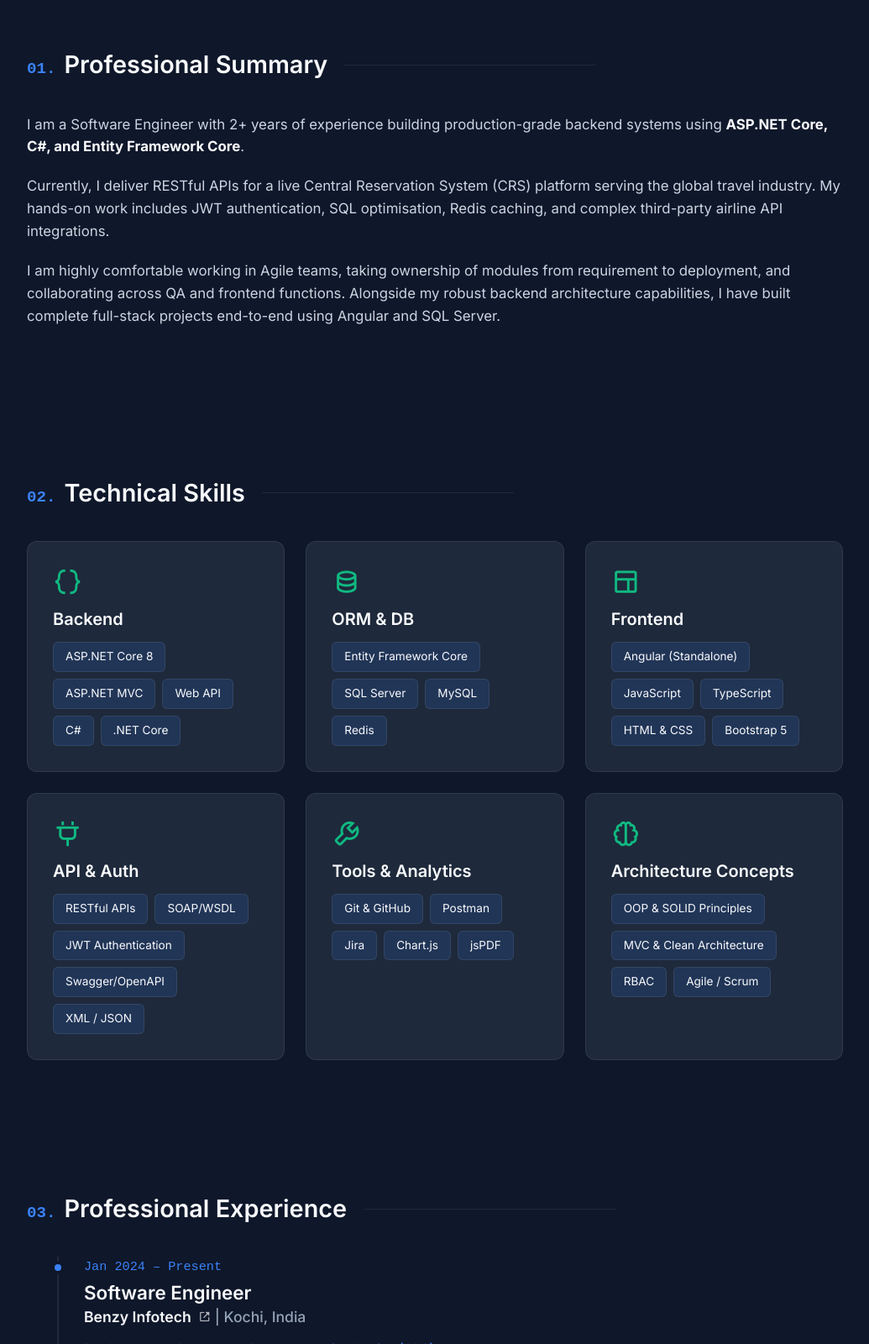
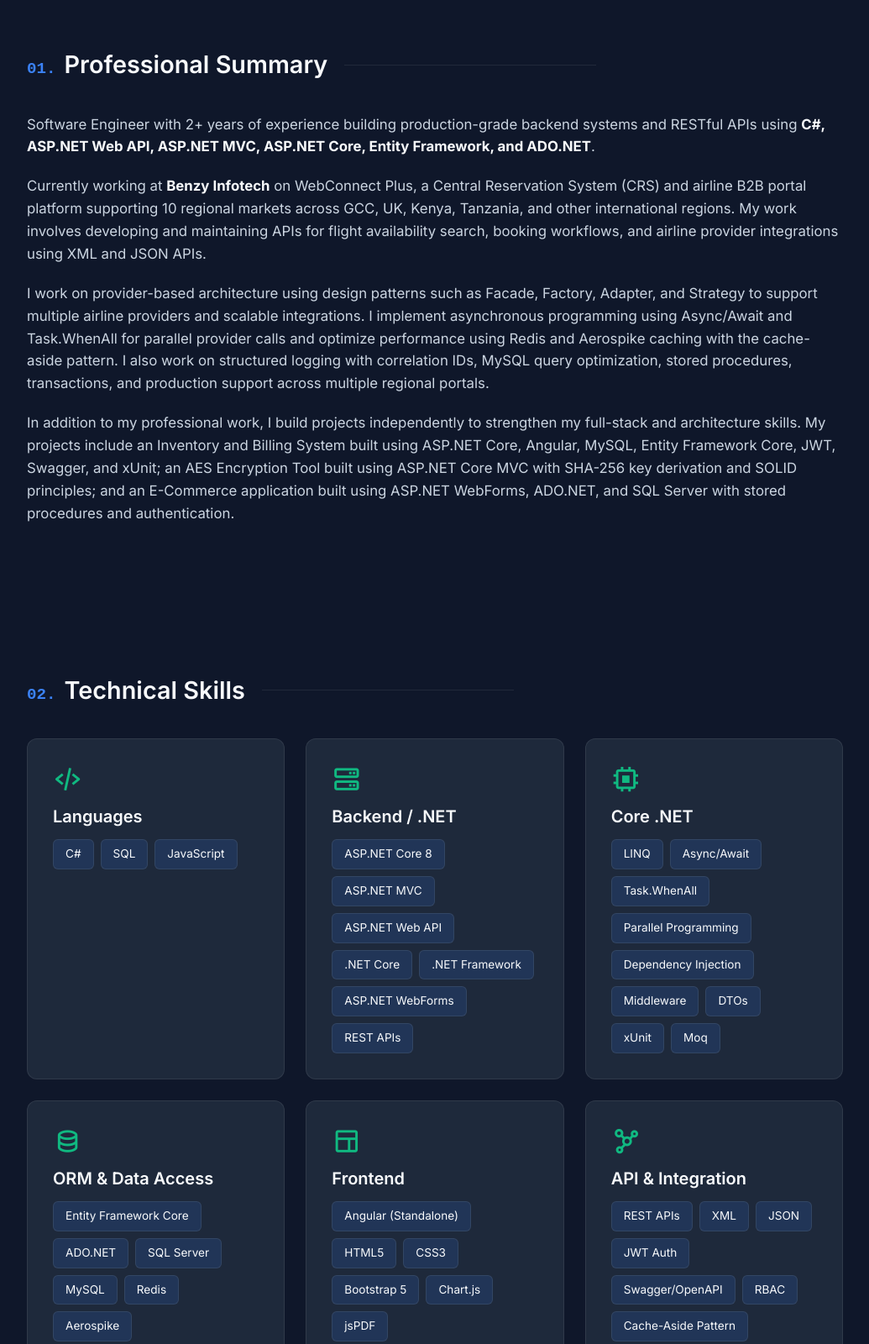
Before and after one commit to moaadil10/Mohammed_Aadil-Portfolio, a plain HTML site: page index.html in a window 1280 px wide. Shown: the part 820-2420 px from the top of the page at 84% size, without its empty margins (122-1157 px from the left). Drawn offline with nearby package versions, Linux system fonts and the light colour scheme; no server answers.

Commit message:
about and project changes

```diff
--- a/index.html
+++ b/index.html
@@ -51,9 +51,7 @@
                     <h1 class="hero-name">Mohammed Aadil.</h1>
                     <h2 class="hero-title">I build robust software solutions.</h2>
                     <p class="hero-desc">
-                        I'm a <strong>Software Engineer</strong> specializing in ASP.NET Core and Full-Stack .NET
-                        development. With 2+ years of experience delivering RESTful APIs and building robust
-                        production-grade systems for the global travel industry.
+                        Software Engineer with 2+ years of experience building production-grade backend systems using <strong>ASP.NET Core, MVC, Web API, and Entity Framework</strong>. Specialized in scalable provider-based architectures, complex API integrations (XML/JSON), and global travel industry deployments.
                     </p>
                     <div class="hero-actions">
                         <a href="#experience" class="btn btn-primary">View Experience</a>
@@ -85,15 +83,10 @@
 
                 <div class="about-content fade-up delay-1">
                     <div class="about-text">
-                        <p>I am a Software Engineer with 2+ years of experience building production-grade backend
-                            systems using <strong>ASP.NET Core, C#, and Entity Framework Core</strong>.</p>
-                        <p>Currently, I deliver RESTful APIs for a live Central Reservation System (CRS) platform
-                            serving the global travel industry. My hands-on work includes JWT authentication, SQL
-                            optimisation, Redis caching, and complex third-party airline API integrations.</p>
-                        <p>I am highly comfortable working in Agile teams, taking ownership of modules from requirement
-                            to deployment, and collaborating across QA and frontend functions. Alongside my robust
-                            backend architecture capabilities, I have built complete full-stack projects end-to-end
-                            using Angular and SQL Server.</p>
+                        <p>Software Engineer with 2+ years of experience building production-grade backend systems and RESTful APIs using <strong>C#, ASP.NET Web API, ASP.NET MVC, ASP.NET Core, Entity Framework, and ADO.NET</strong>.</p>
+                        <p>Currently working at <strong>Benzy Infotech</strong> on WebConnect Plus, a Central Reservation System (CRS) and airline B2B portal platform supporting 10 regional markets across GCC, UK, Kenya, Tanzania, and other international regions. My work involves developing and maintaining APIs for flight availability search, booking workflows, and airline provider integrations using XML and JSON APIs.</p>
+                        <p>I work on provider-based architecture using design patterns such as Facade, Factory, Adapter, and Strategy to support multiple airline providers and scalable integrations. I implement asynchronous programming using Async/Await and Task.WhenAll for parallel provider calls and optimize performance using Redis and Aerospike caching with the cache-aside pattern. I also work on structured logging with correlation IDs, MySQL query optimization, stored procedures, transactions, and production support across multiple regional portals.</p>
+                        <p>In addition to my professional work, I build projects independently to strengthen my full-stack and architecture skills. My projects include an Inventory and Billing System built using ASP.NET Core, Angular, MySQL, Entity Framework Core, JWT, Swagger, and xUnit; an AES Encryption Tool built using ASP.NET Core MVC with SHA-256 key derivation and SOLID principles; and an E-Commerce application built using ASP.NET WebForms, ADO.NET, and SQL Server with stored procedures and authentication.</p>
                     </div>
                 </div>
             </div>
@@ -108,74 +101,84 @@
                 </div>
 
                 <div class="skills-grid fade-up delay-1">
-                    <!-- Backend -->
+                    <!-- Languages -->
                     <div class="skill-category">
-                        <div class="skill-icon"><i class='bx bx-code-curly'></i></div>
-                        <h3>Backend</h3>
+                        <div class="skill-icon"><i class='bx bx-code-alt'></i></div>
+                        <h3>Languages</h3>
                         <p class="skill-tags">
-                            <span>ASP.NET Core 8</span>
-                            <span>ASP.NET MVC</span>
-                            <span>Web API</span>
-                            <span>C#</span>
-                            <span>.NET Core</span>
+                            <span>C#</span><span>SQL</span><span>JavaScript</span>
                         </p>
                     </div>
-                    <!-- ORM & DB -->
+
+                    <!-- Backend / .NET -->
+                    <div class="skill-category">
+                        <div class="skill-icon"><i class='bx bx-server'></i></div>
+                        <h3>Backend / .NET</h3>
+                        <p class="skill-tags">
+                            <span>ASP.NET Core 8</span><span>ASP.NET MVC</span><span>ASP.NET Web API</span><span>.NET Core</span><span>.NET Framework</span><span>ASP.NET WebForms</span><span>REST APIs</span>
+                        </p>
+                    </div>
+
+                    <!-- Core .NET -->
+                    <div class="skill-category">
+                        <div class="skill-icon"><i class='bx bx-chip'></i></div>
+                        <h3>Core .NET</h3>
+                        <p class="skill-tags">
+                            <span>LINQ</span><span>Async/Await</span><span>Task.WhenAll</span><span>Parallel Programming</span><span>Dependency Injection</span><span>Middleware</span><span>DTOs</span><span>xUnit</span><span>Moq</span>
+                        </p>
+                    </div>
+
+                    <!-- ORM & Data Access -->
                     <div class="skill-category">
                         <div class="skill-icon"><i class='bx bx-data'></i></div>
-                        <h3>ORM & DB</h3>
+                        <h3>ORM & Data Access</h3>
                         <p class="skill-tags">
-                            <span>Entity Framework Core</span>
-                            <span>SQL Server</span>
-                            <span>MySQL</span>
-                            <span>Redis</span>
+                            <span>Entity Framework Core</span><span>ADO.NET</span><span>SQL Server</span><span>MySQL</span><span>Redis</span><span>Aerospike</span><span>Stored Procedures</span><span>Transactions</span>
                         </p>
                     </div>
+
                     <!-- Frontend -->
                     <div class="skill-category">
                         <div class="skill-icon"><i class='bx bx-layout'></i></div>
                         <h3>Frontend</h3>
                         <p class="skill-tags">
-                            <span>Angular (Standalone)</span>
-                            <span>JavaScript</span>
-                            <span>TypeScript</span>
-                            <span>HTML & CSS</span>
-                            <span>Bootstrap 5</span>
+                            <span>Angular (Standalone)</span><span>HTML5</span><span>CSS3</span><span>Bootstrap 5</span><span>Chart.js</span><span>jsPDF</span>
                         </p>
                     </div>
-                    <!-- API & Auth -->
+
+                    <!-- API & Integration -->
                     <div class="skill-category">
-                        <div class="skill-icon"><i class='bx bx-plug'></i></div>
-                        <h3>API & Auth</h3>
+                        <div class="skill-icon"><i class='bx bx-network-chart'></i></div>
+                        <h3>API & Integration</h3>
                         <p class="skill-tags">
-                            <span>RESTful APIs</span>
-                            <span>SOAP/WSDL</span>
-                            <span>JWT Authentication</span>
-                            <span>Swagger/OpenAPI</span>
-                            <span>XML / JSON</span>
+                            <span>REST APIs</span><span>XML</span><span>JSON</span><span>JWT Auth</span><span>Swagger/OpenAPI</span><span>RBAC</span><span>Cache-Aside Pattern</span><span>Provider Integration</span>
                         </p>
                     </div>
+
                     <!-- Tools -->
                     <div class="skill-category">
                         <div class="skill-icon"><i class='bx bx-wrench'></i></div>
-                        <h3>Tools & Analytics</h3>
+                        <h3>Tools</h3>
                         <p class="skill-tags">
-                            <span>Git & GitHub</span>
-                            <span>Postman</span>
-                            <span>Jira</span>
-                            <span>Chart.js</span>
-                            <span>jsPDF</span>
+                            <span>Git/GitHub</span><span>Postman</span><span>Visual Studio</span><span>SSMS</span><span>MySQL Workbench</span><span>Jira</span>
                         </p>
                     </div>
-                    <!-- Concepts -->
+
+                    <!-- Architecture & Design -->
                     <div class="skill-category">
-                        <div class="skill-icon"><i class='bx bx-brain'></i></div>
-                        <h3>Architecture Concepts</h3>
+                        <div class="skill-icon"><i class='bx bx-shape-polygon'></i></div>
+                        <h3>Architecture & Design</h3>
                         <p class="skill-tags">
-                            <span>OOP & SOLID Principles</span>
-                            <span>MVC & Clean Architecture</span>
-                            <span>RBAC</span>
-                            <span>Agile / Scrum</span>
+                            <span>OOP</span><span>SOLID</span><span>MVC</span><span>Clean Architecture</span><span>Provider-Based Architecture</span><span>Design Patterns (Facade, Factory, Strategy)</span>
+                        </p>
+                    </div>
+
+                    <!-- Development Practices -->
+                    <div class="skill-category">
+                        <div class="skill-icon"><i class='bx bx-briefcase'></i></div>
+                        <h3>Development Practices</h3>
+                        <p class="skill-tags">
+                            <span>Agile/Scrum</span><span>Code Review</span><span>Structured Logging</span><span>Correlation IDs</span><span>Global Exception Handling</span><span>Production Support</span>
                         </p>
                     </div>
                 </div>
--- a/projects.js
+++ b/projects.js
@@ -7,8 +7,8 @@
 const portfolioProjects = [
     {
         title: "Inventory & Billing System",
-        description: "Full-stack inventory and invoicing platform with role-based access, real-time stock control, JWT authentication, and document export (PDF/CSV). Integrated a dashboard displaying real-time revenue and low-stock alerts.",
-        techStack: ["ASP.NET Core 8", "Angular", "SQL Server", "EF Core", "JWT", "Swagger"],
+        description: "Full-stack billing platform with role-based access, real-time stock control, document export, and dark mode. Designed async invoice workflows with LINQ stock validation, atomic EF Core transactions, and auto-calculation. Features JWT RBAC, Chart.js dashboard, and robust xUnit test coverage.",
+        techStack: ["ASP.NET Core 8", "Angular", "MySQL", "EF Core", "JWT", "LINQ", "Swagger"],
         image: "https://github.com/user-attachments/assets/ce58c0ca-e765-4e4f-a8c1-09a297e6a10c",
         demoLink: "",
         githubLink: "https://github.com/moaadil10/Inventory_Management_System",
@@ -16,11 +16,20 @@ const portfolioProjects = [
     },
     {
         title: "AES Encryption Tool",
-        description: "Secure data-handling utility that encrypts sensitive inputs before database storage using an AES-256 encryption and decryption module in C#. Applied SOLID principles and Clean MVC Architecture.",
-        techStack: ["ASP.NET MVC", "C#", "SOLID", "Data Protection"],
+        description: "Browser-based AES-256 encryption/decryption tool built with System.Security.Cryptography. Utilizes SHA-256 key derivation for secure, fixed-length keys regardless of input length. Structured securely with an independent Services layer, adhering strictly to SOLID single-responsibility principles.",
+        techStack: ["ASP.NET Core MVC", "C#", "SHA-256", "Bootstrap 5"],
         image: "https://github.com/user-attachments/assets/8a9edbc0-5efe-4c74-84e9-2a9ca34623dd",
         demoLink: "",
         githubLink: "https://github.com/moaadil10/AesCryptoTool",
+        featured: true
+    },
+    {
+        title: "One Tech — E-Commerce",
+        description: "Database-driven online store with complex product management, secure user authentication, and multi-tier order processing workflows. Built using raw ADO.NET to directly query SQL Server utilizing heavily optimized stored procedures and parameterised queries.",
+        techStack: ["ASP.NET WebForms", "ADO.NET", "SQL Server", "C#"],
+        image: "",
+        demoLink: "",
+        githubLink: "https://github.com/moaadil10/OneTech-ECommerce",
         featured: true
     },
     {
```
